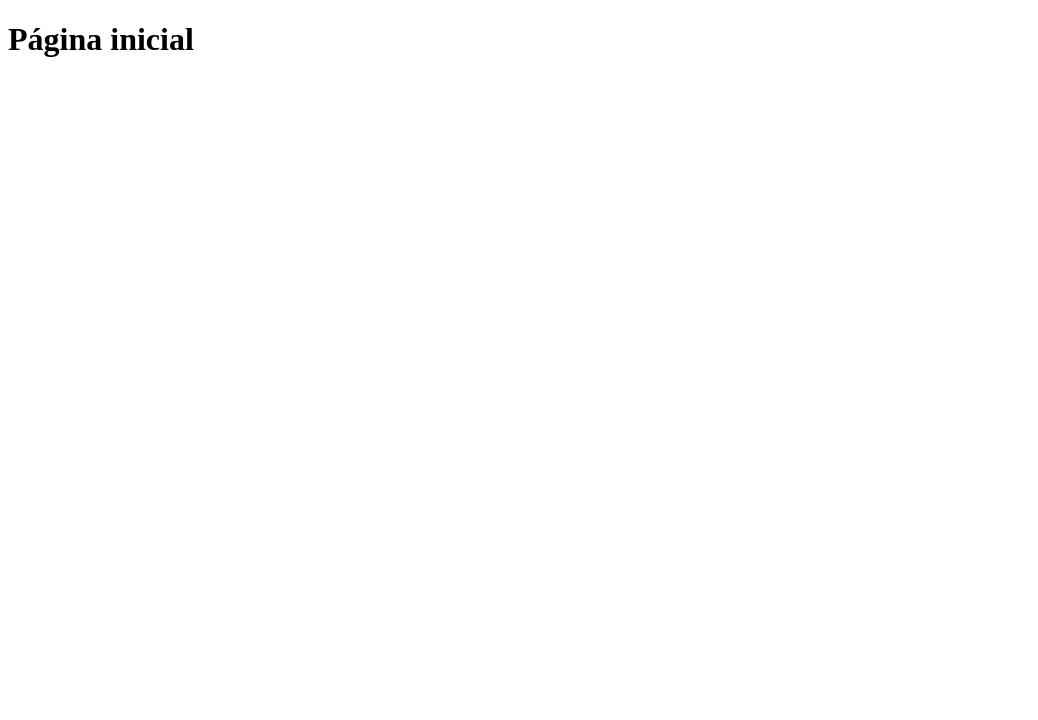
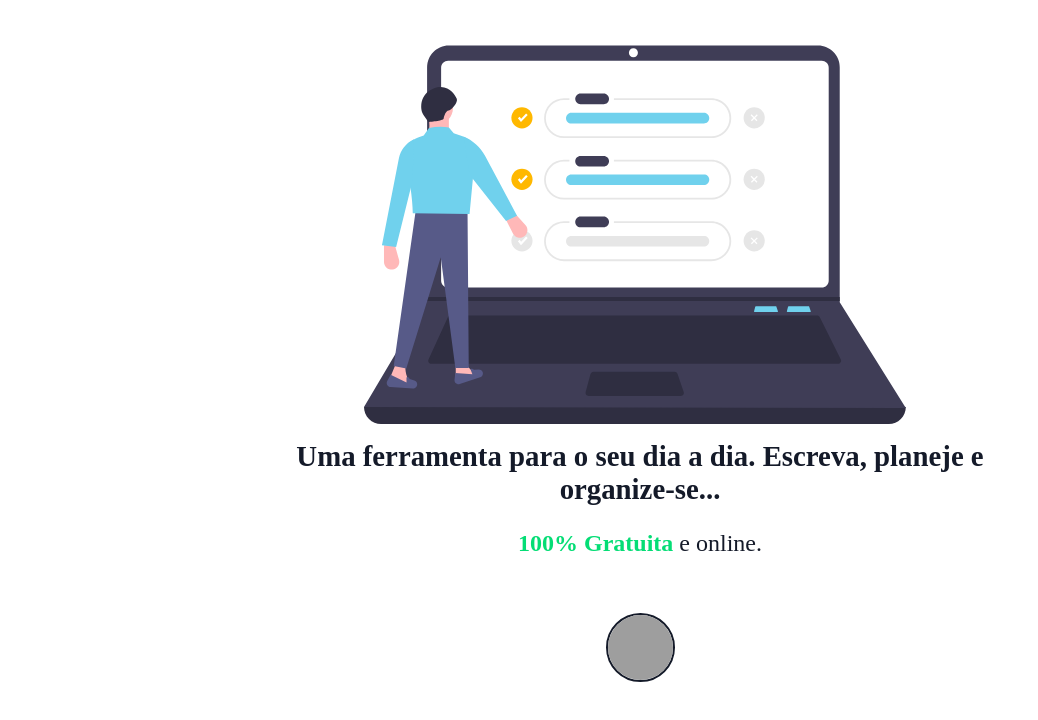
Before and after one commit to gabrielbugarelli/board, a Next.js app: page / in a window 1280 px wide. Shown: the top 720 px of the page, without its empty margins (0-1038 px from the left). Built offline with nearby package versions, Linux system fonts and the light colour scheme; grey boxes are pictures that could not be loaded.

Commit message:
feat: criação da Home.

```diff
--- a/src/pages/index.tsx
+++ b/src/pages/index.tsx
@@ -1,4 +1,5 @@
 import Head from "next/head";
+import styles from '../styles/styles.module.scss';
 
 export default function Home() {
   return (
@@ -7,9 +8,21 @@
         Página inicial
       </Head>
 
-      <div>
-        <h1>Página inicial</h1>
-      </div>
+      <main className={styles.contentContainer}>
+        <img src="/images/board-user.svg" alt="Ferramenta board" />
+
+        <section className={styles.callToAction}>
+          <h1>Uma ferramenta para o seu dia a dia. Escreva, planeje e organize-se...</h1>
+
+          <p>
+            <span>100% Gratuita</span> e online.
+          </p>
+        </section>
+
+        <div className={styles.donaters}>
+          <img src="https://avatars.githubusercontent.com/u/47955200?v=4" alt="avatar" />
+        </div>
+      </main>
     </>
   )
 }
--- /dev/null
+++ b/src/styles/styles.module.scss
@@ -0,0 +1,61 @@
+.contentContainer {
+  max-width: 1120px;
+  margin: 0 auto;
+  padding: 0 2rem;
+
+  display: flex;
+  align-items: center;
+  justify-content: center;
+  flex-direction: column;
+
+  img {
+    margin-top: 2rem;
+  }
+}
+
+.callToAction {
+  max-width: 700px;
+
+  h1 {
+    font-size: 1.8rem;
+    margin-top: 1rem;
+    font-weight: bold;
+    text-align: center;
+    color: #141a29;
+  }
+
+  p {
+    margin-top: 1rem;
+    font-size: 1.5rem;
+    text-align: center;
+    color: #141a29;
+
+    span {
+      color: #04dd75;
+      font-weight: bold;
+    }
+  }
+}
+
+.donaters {
+  display: flex;
+  justify-content: center;
+  flex-wrap:wrap;
+  margin-bottom: 1.5rem;
+  transition: all 0.2s;
+
+  img {
+    width: 65px;
+    height: 65px;
+    border-radius: 50%;
+    border: 2px solid #141a29;
+
+    + img {
+      margin-left: 10px;
+    }
+  }
+
+  img:hover{
+    transform: scale(1.2);
+  }
+}
```
Also changed, not shown: 1 other file (tests, documents, lock files or other folders).
